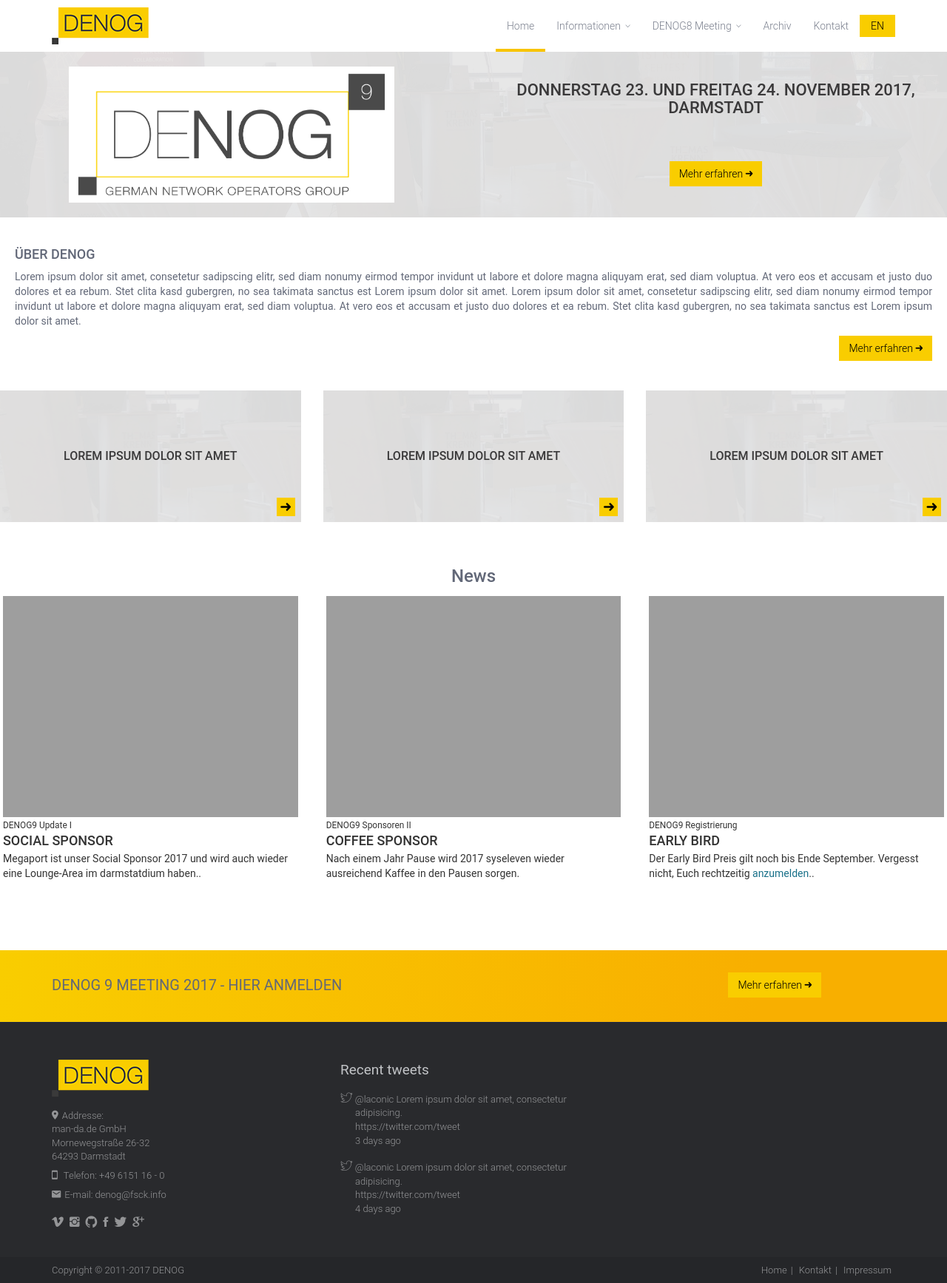
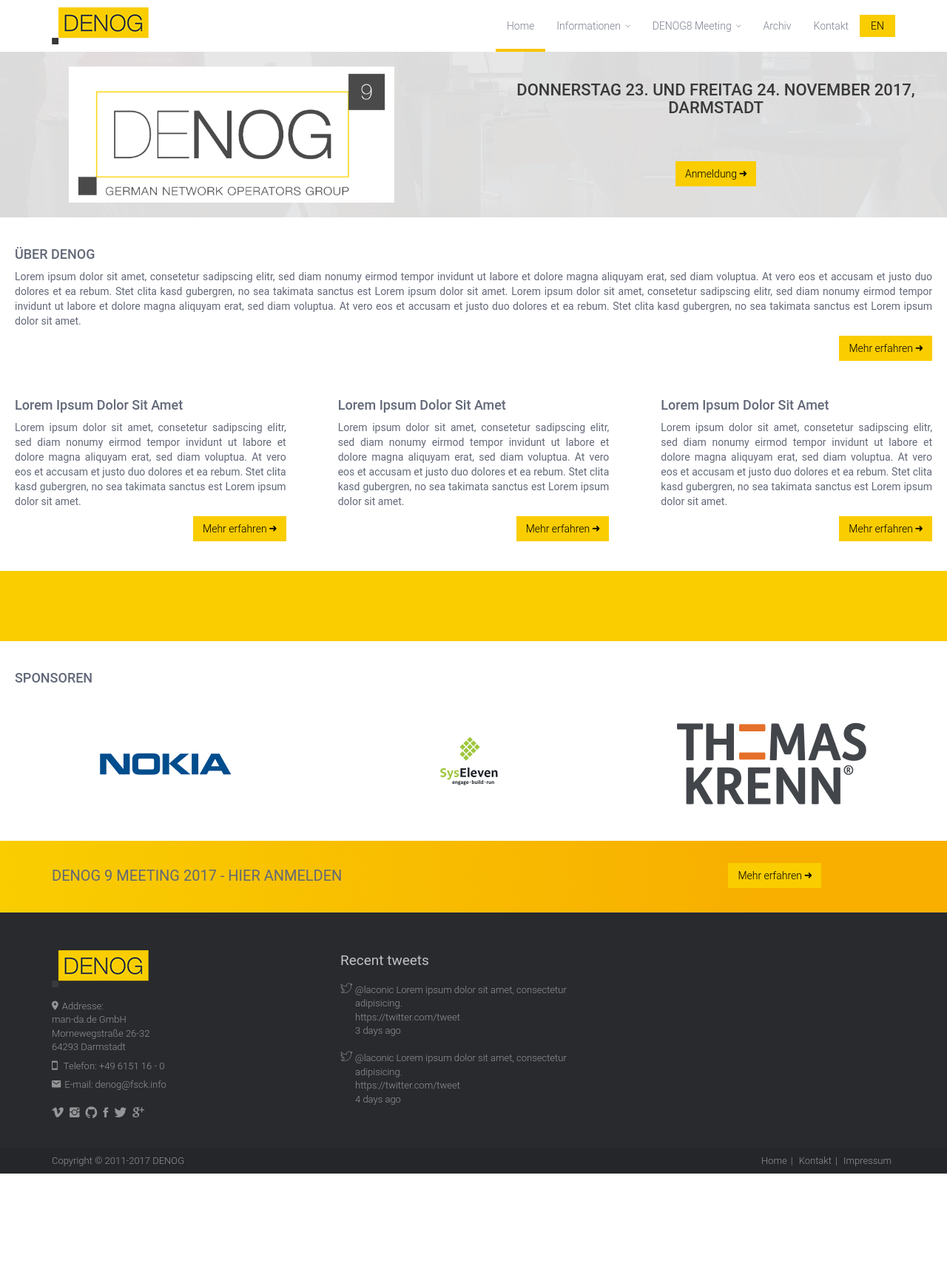
Before and after one commit to denog/denog.github.io, a Jekyll site: the page built from de/index.md, in a window 1280 px wide. Shown: the whole page at 74% size. Built offline with Jekyll 4.4.1, drawn with Linux system fonts in a browser that asks for light colours; some web fonts are replaced; after the commit the page ends 1587 px from its top, so only the background shows below that.

Commit message:
Edited Design

```diff
--- a/css/style.css
+++ b/css/style.css
@@ -26,6 +26,8 @@
 .pagecontentblock .thumbnail .caption{padding:0px}
 .pagecontentblock .thumbnail .caption h3{margin:2px 0px 4px 0px;}
 
+hr.verticaldivider{margin:40px 0px 0px 0px;border-top:95px solid #f9cd00;}
+
 #footertopbadge{min-height:95px;line-height:95px;}
 #footertopbadge #footertopbadgetext{font-size:20px;text-transform:uppercase;}
 #footertopbadge #footertopbadgebutton{margin:30px 100px 30px;float:right;}
@@ -43,6 +45,10 @@
 #mainpage .mainpageboxsmall .mainpageboxheadline{margin:0px;padding:80px 0px 80px 0px;font-size:16px;}
 #mainpage .mainpagepaddedbox{padding:20px;text-align:justify;}
 
+#sponsorslider{}
+#sponsorslider .sponsorsliderlogo{width:33%;height:140px;padding:40px;float:left;display:none;}
+#sponsorslider .sponsorsliderlogo img{max-width:100%;margin:auto;vertical-align:center;display:block;}
+
 @media (min-width: 992px) and (max-width: 1200px) {
     #footertopbadge #footertopbadgetext{font-size:16px;}
     #mainpage .mainpageboxlarge .mainpageboxheadline{font-size:20px;}
--- a/de/index.md
+++ b/de/index.md
@@ -13,7 +13,7 @@
                         </div>
                         <div class="col-sm-6">
                             <h2 class="mainpageboxheadline">Donnerstag 23. und Freitag 24. November 2017, Darmstadt</h2>
-                            <p><a href="http://www.denog.de/meetings/denog9" target="new" class="btn btn-custom-default">Mehr erfahren <i class="ion-arrow-right-c"></i></a></p>
+                            <p><a href="{{ site.url }}/{{ page.lang }}/anmeldung.html" class="btn btn-custom-default">Anmeldung <i class="ion-arrow-right-c"></i></a></p>
                         </div>
                     </div>
                 </div>
@@ -27,62 +27,60 @@
         </div>
         <div class="row">
             <div class="col-sm-4">
-                <div class="mainpagebox mainpageboxsmall">
+                <div class="mainpagepaddedbox">
                     <div>
-                        <h3 class="mainpageboxheadline">Lorem Ipsum Dolor Sit Amet</h3>
-                        <a href="#" class="btn btn-custom-default mainpageboxlink"><i class="ion-arrow-right-c"></i></a>
+                        <h4>Lorem Ipsum Dolor Sit Amet</h4>
+                        <p>Lorem ipsum dolor sit amet, consetetur sadipscing elitr, sed diam nonumy eirmod tempor invidunt ut labore et dolore magna aliquyam erat, sed diam voluptua. At vero eos et accusam et justo duo dolores et ea rebum. Stet clita kasd gubergren, no sea takimata sanctus est Lorem ipsum dolor sit amet.</p>
+                        <a href="#" class="btn btn-custom-default mainpageboxlink pull-right">Mehr erfahren <i class="ion-arrow-right-c"></i></a>
                     </div>
                 </div>
             </div>
             <div class="col-sm-4">
-                <div class="mainpagebox mainpageboxsmall">
+                <div class="mainpagepaddedbox">
                     <div>
-                        <h3 class="mainpageboxheadline">Lorem Ipsum Dolor Sit Amet</h3>
-                        <a href="#" class="btn btn-custom-default mainpageboxlink"><i class="ion-arrow-right-c"></i></a>
+                        <h4>Lorem Ipsum Dolor Sit Amet</h4>
+                        <p>Lorem ipsum dolor sit amet, consetetur sadipscing elitr, sed diam nonumy eirmod tempor invidunt ut labore et dolore magna aliquyam erat, sed diam voluptua. At vero eos et accusam et justo duo dolores et ea rebum. Stet clita kasd gubergren, no sea takimata sanctus est Lorem ipsum dolor sit amet.</p>
+                        <a href="#" class="btn btn-custom-default mainpageboxlink pull-right">Mehr erfahren <i class="ion-arrow-right-c"></i></a>
                     </div>
                 </div>
             </div>
             <div class="col-sm-4">
-                <div class="mainpagebox mainpageboxsmall">
+                <div class="mainpagepaddedbox">
                     <div>
-                        <h3 class="mainpageboxheadline">Lorem Ipsum Dolor Sit Amet</h3>
-                        <a href="#" class="btn btn-custom-default mainpageboxlink"><i class="ion-arrow-right-c"></i></a>
+                        <h4>Lorem Ipsum Dolor Sit Amet</h4>
+                        <p>Lorem ipsum dolor sit amet, consetetur sadipscing elitr, sed diam nonumy eirmod tempor invidunt ut labore et dolore magna aliquyam erat, sed diam voluptua. At vero eos et accusam et justo duo dolores et ea rebum. Stet clita kasd gubergren, no sea takimata sanctus est Lorem ipsum dolor sit amet.</p>
+                        <a href="#" class="btn btn-custom-default mainpageboxlink pull-right">Mehr erfahren <i class="ion-arrow-right-c"></i></a>
                     </div>
                 </div>
             </div>
         </div>
-    </div>
-    <div class="pagecontentblock">
-        <h4 class="bigheadliner">News</h4>
-        <div class="row">
-            <div class="col-sm-4">
-                <div class="thumbnail">
-                    <img src="{{ site.url }}/images/megaportlounge.jpg" alt="Teaser" />
-                    <div class="caption">
-                        <small>DENOG9 Update I</small>
-                        <h3>Social Sponsor</h3>
-                        <p>Megaport ist unser Social Sponsor 2017 und wird auch wieder eine Lounge-Area im darmstatdium haben..</p>
-                    </div>
+        <hr class="verticaldivider" />
+        <div class="mainpagepaddedbox">
+            <h3>Sponsoren</h3>
+            <div id="sponsorslider">
+                <div class="sponsorsliderlogo">
+                    <img src="{{ site.url }}/images/sponsoren2017/11xantaro.jpg" />
                 </div>
-            </div>
-            <div class="col-sm-4">
-                <div class="thumbnail">
-                    <img src="{{ site.url }}/images/coffeebar.jpg" alt="Teaser" />
-                    <div class="caption">
-                        <small>DENOG9 Sponsoren II</small>
-                        <h3>Coffee Sponsor</h3>
-                        <p>Nach einem Jahr Pause wird 2017 syseleven wieder ausreichend Kaffee in den Pausen sorgen.</p>
-                    </div>
+                <div class="sponsorsliderlogo">
+                    <img src="{{ site.url }}/images/sponsoren2017/12juniper.jpg" />
                 </div>
-            </div>
-            <div class="col-sm-4">
-                <div class="thumbnail">
-                    <img src="{{ site.url }}/images/regdesk.jpg" alt="Teaser" />
-                    <div class="caption">
-                        <small>DENOG9 Registrierung</small>
-                        <h3>Early Bird</h3>
-                        <p>Der Early Bird Preis gilt noch bis Ende September. Vergesst nicht, Euch rechtzeitig <a href="http://www.denog.de/meetings/denog9/registration.php" traget="new">anzumelden</a>..</p>
-                    </div>
+                <div class="sponsorsliderlogo">
+                    <img src="{{ site.url }}/images/sponsoren2017/21megaport.jpg" />
+                </div>
+                <div class="sponsorsliderlogo">
+                    <img src="{{ site.url }}/images/sponsoren2017/22ecix.jpg" />
+                </div>
+                <div class="sponsorsliderlogo">
+                    <img src="{{ site.url }}/images/sponsoren2017/anexia.jpg" />
+                </div>
+                <div class="sponsorsliderlogo" style="display:block;">
+                    <img src="{{ site.url }}/images/sponsoren2017/nokia.jpg" />
+                </div>
+                <div class="sponsorsliderlogo" style="display:block;">
+                    <img src="{{ site.url }}/images/sponsoren2017/syseleven.jpg" />
+                </div>
+                <div class="sponsorsliderlogo" style="display:block;">
+                    <img src="{{ site.url }}/images/sponsoren2017/thomas-krenn.jpg" />
                 </div>
             </div>
         </div>
```
